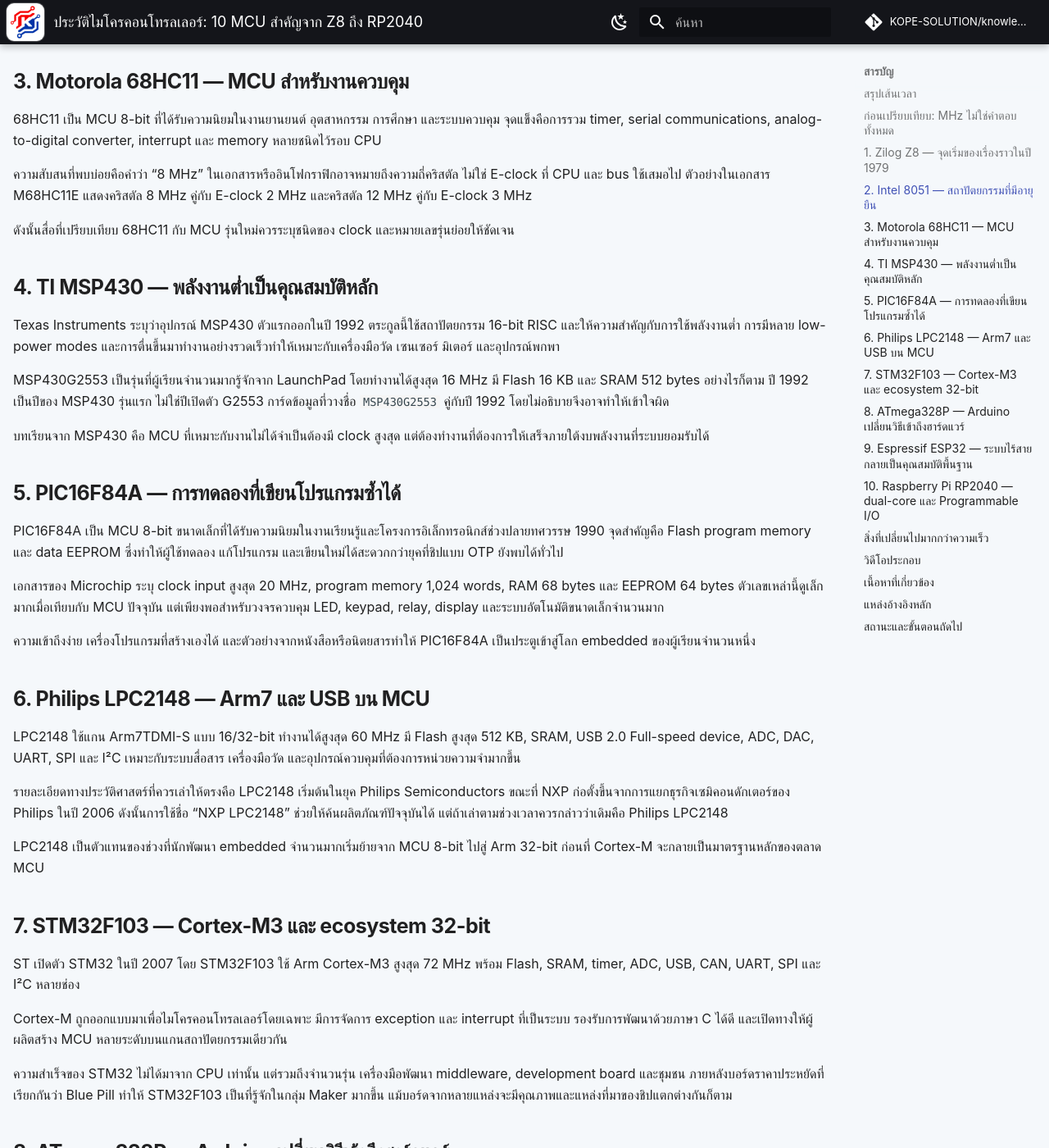
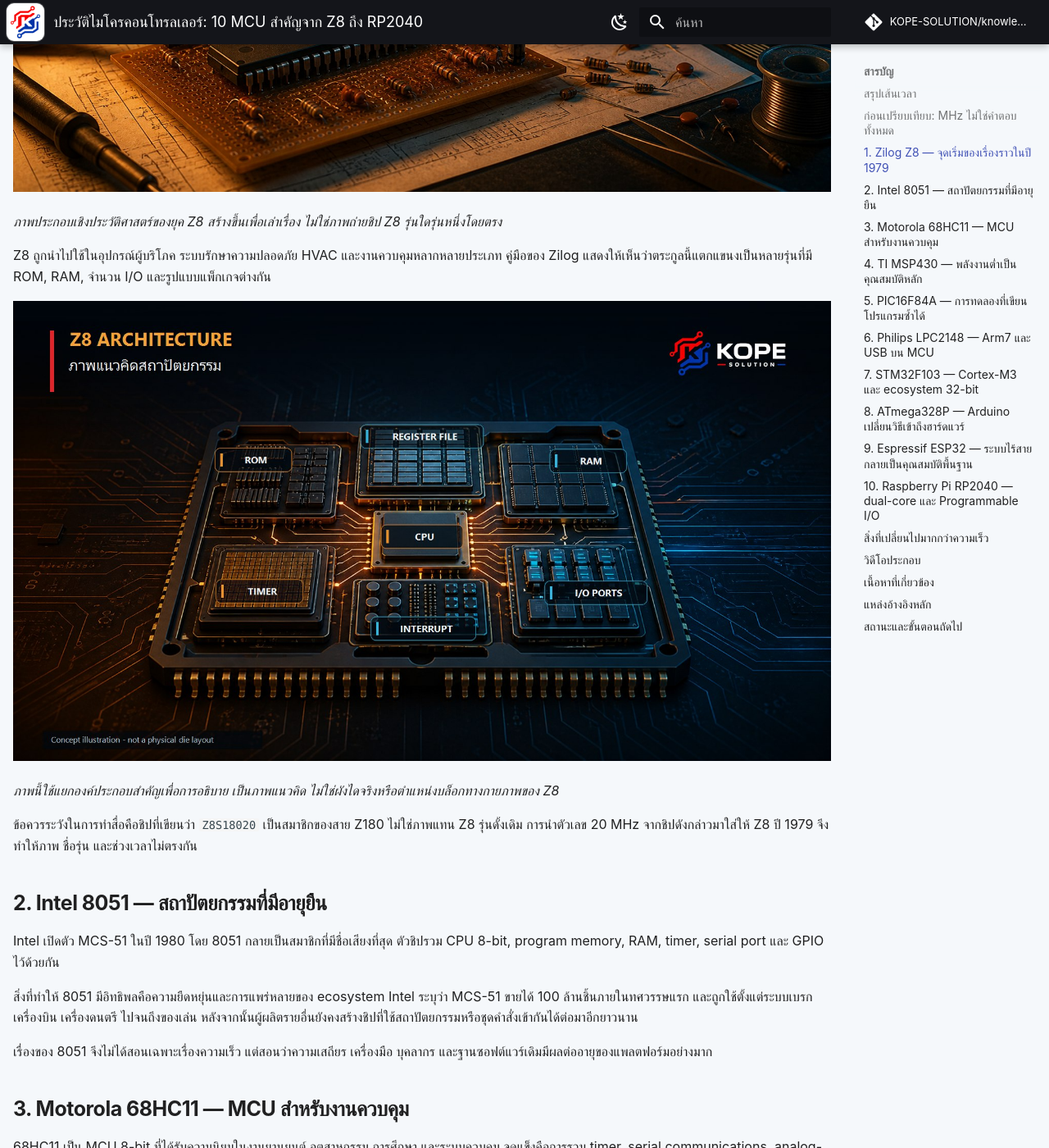
Before and after one commit to KOPE-SOLUTION/knowledge-hub, an MkDocs documentation site: the page built from docs/blog/posts/history-of-iconic-microcontrollers.md, in a window 1280 px wide and 1400 px high, scrolled down 2767 px. Shown: the whole window at 82% size. Built offline with MkDocs 1.6.1 and Material for MkDocs 9.7.7, drawn with Linux system fonts in a browser that asks for light colours; comment, search, counter and statistics services are not loaded.

Commit message:
assets: add Z8 history illustrations

```diff
--- a/docs/blog/posts/history-of-iconic-microcontrollers.md
+++ b/docs/blog/posts/history-of-iconic-microcontrollers.md
@@ -77,7 +77,15 @@ hide:
 
 Zilog เป็นที่รู้จักจากไมโครโปรเซสเซอร์ Z80 แต่ Z8 ถูกออกแบบให้เป็นไมโครคอนโทรลเลอร์ที่รวม CPU, memory, timer, interrupt และพอร์ต I/O ไว้ในชิปเดียว จุดเด่นของสถาปัตยกรรมคือ register file ที่ใช้จัดการข้อมูลและทรัพยากรภายในได้อย่างยืดหยุ่น
 
+![บรรยากาศห้องทดลองอิเล็กทรอนิกส์ยุคปลายทศวรรษ 1970 กับไมโครคอนโทรลเลอร์แพ็กเกจ DIP ซึ่งใช้แทนยุคเริ่มต้นของ Zilog Z8](../../assets/images/blog/history-of-iconic-microcontrollers/06-zilog-z8-1979.jpg)
+
+*ภาพประกอบเชิงประวัติศาสตร์ของยุค Z8 สร้างขึ้นเพื่อเล่าเรื่อง ไม่ใช่ภาพถ่ายชิป Z8 รุ่นใดรุ่นหนึ่งโดยตรง*
+
 Z8 ถูกนำไปใช้ในอุปกรณ์ผู้บริโภค ระบบรักษาความปลอดภัย HVAC และงานควบคุมหลากหลายประเภท คู่มือของ Zilog แสดงให้เห็นว่าตระกูลนี้แตกแขนงเป็นหลายรุ่นที่มี ROM, RAM, จำนวน I/O และรูปแบบแพ็กเกจต่างกัน
+
+![ภาพแนวคิดสถาปัตยกรรม Z8 แสดง CPU, register file, ROM, RAM, timer, interrupt และพอร์ต I/O](../../assets/images/blog/history-of-iconic-microcontrollers/07-z8-architecture.jpg)
+
+*ภาพนี้ใช้แยกองค์ประกอบสำคัญเพื่อการอธิบาย เป็นภาพแนวคิด ไม่ใช่ผังไดจริงหรือตำแหน่งบล็อกทางกายภาพของ Z8*
 
 ข้อควรระวังในการทำสื่อคือชิปที่เขียนว่า `Z8S18020` เป็นสมาชิกของสาย Z180 ไม่ใช่ภาพแทน Z8 รุ่นดั้งเดิม การนำตัวเลข 20 MHz จากชิปดังกล่าวมาใส่ให้ Z8 ปี 1979 จึงทำให้ภาพ ชื่อรุ่น และช่วงเวลาไม่ตรงกัน
 
```
Also changed, not shown: docs/assets/images/blog/history-of-iconic-microcontrollers/06-zilog-z8-1979.jpg (added), docs/assets/images/blog/history-of-iconic-microcontrollers/07-z8-architecture.jpg (added), 2 other files.
